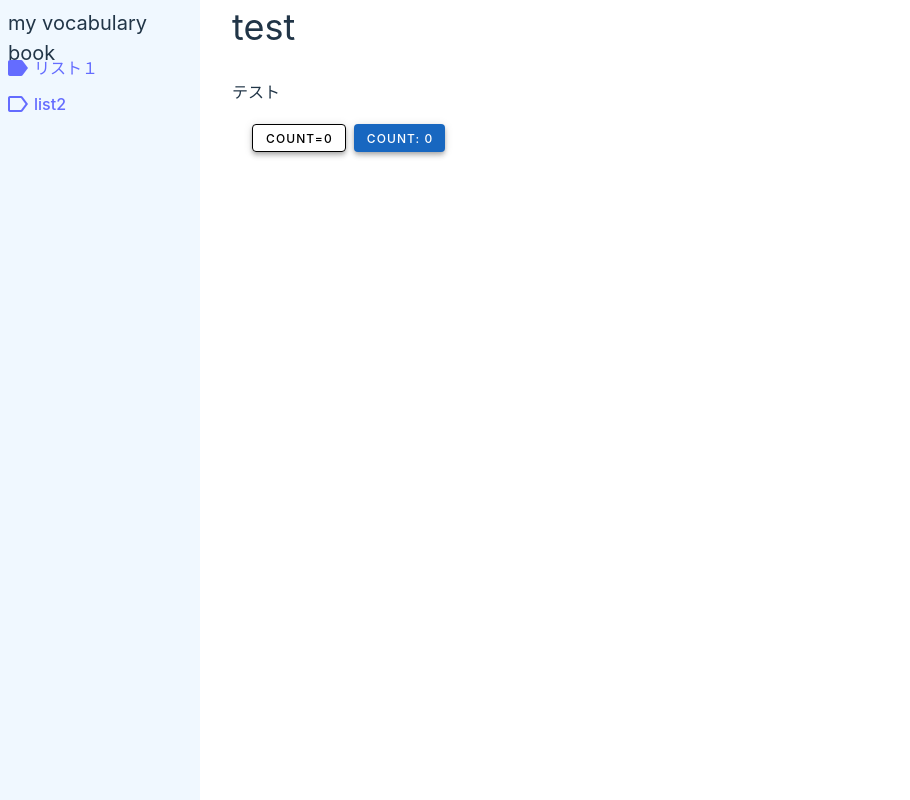
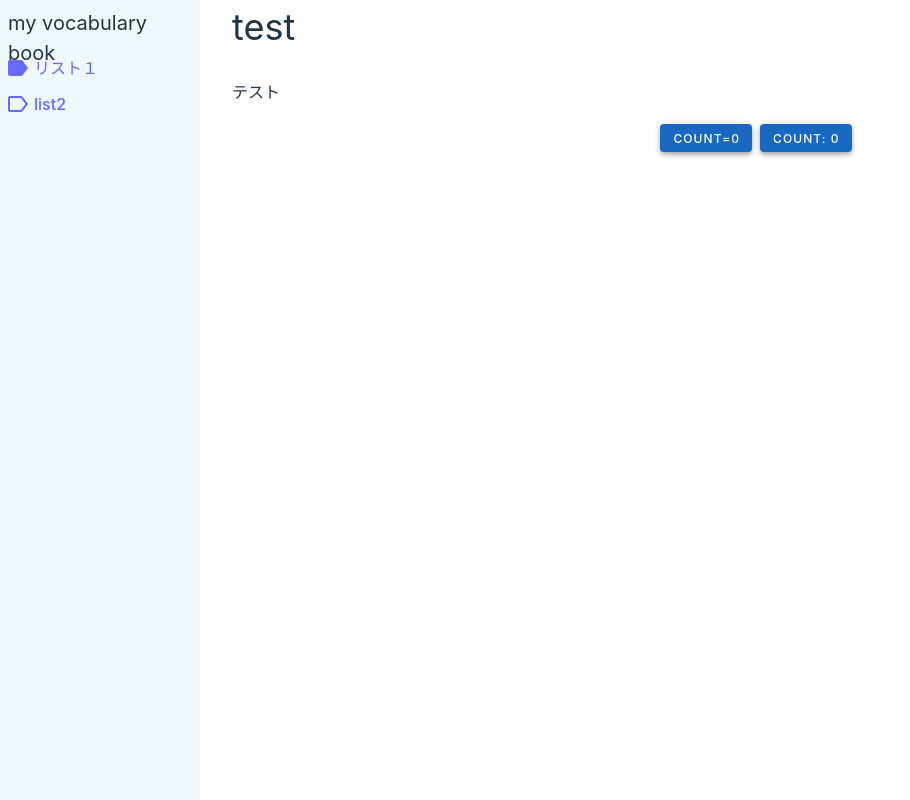
Before and after one commit to hisho-123/my-vocabulary-book_frontend, a Vue app: page /test in a window 1280 px wide. Shown: the whole page, without its empty margins (0-910 px from the left). Built offline with nearby package versions, Linux system fonts and the light colour scheme.

Commit message:
buttonコンポーネントを改善   ボタンを真ん中に配置できるように修正   iconを追加   第2ボタンの非活性状態を追加   他UIの調整

```diff
--- a/src/components/Button/index.vue
+++ b/src/components/Button/index.vue
@@ -20,7 +20,7 @@ type Props = {
   /**
   ボタンの位置
    */
-  position?: 'left' | 'right'
+  position?: 'left' | 'center' | 'right'
   /**
   セカンドボタンの有無
    */
@@ -29,6 +29,18 @@ type Props = {
   セカンドボタンのテキスト
    */
   secondBtnContent?: string
+  /**
+  セカンドボタンの非活性状態
+   */
+  secondBtnDisabled?: boolean
+  /**
+  セカンドボタンのアイコン
+   */
+  secondBtnIcon?: string
+  /**
+  アイコン
+   */
+  icon?: string
 }
 
 const props = withDefaults(defineProps<Props>(), {
@@ -37,8 +49,11 @@ const props = withDefaults(defineProps<Props>(), {
   content: 'click',
   disabled: false,
   size: 'small',
+  position: 'center',
   secondBtn: false,
-  secondBtnContent: 'cancel'
+  secondBtnContent: 'cancel',
+  secondBtnDisabled: false,
+  secondBtnIcon: undefined
 })
 
 const emit = defineEmits<{
@@ -48,23 +63,27 @@ const emit = defineEmits<{
 
 const position = 'position' + props.position
 
-const firstBtnColor = props.secondBtn ? 'primary' : props.color === 'primary' ? 'primary' : 'black'
+const firstBtnColor = props.secondBtn ? props.color : props.color === 'primary' ? 'primary' : 'black'
 const variant = firstBtnColor === 'primary' ? 'elevated' : 'outlined'
 const elevation = firstBtnColor === 'primary' ? 4 : 0
 
 </script>
 
 <template>
-  <div :class="position " class="flame">
+  <div :class="['position', `position-${props.position}`]" class="flame">
     <v-btn
       v-if="secondBtn"
       class="margin"
-      color="black"
-      variant="outlined"
+      :color="firstBtnColor"
+      :variant="variant"
       :size="size"
       :elevation="elevation"
+      :disabled="secondBtnDisabled"
       @click="emit('secondClick')"
-    >{{ secondBtnContent }}</v-btn>
+    >
+      <v-icon v-if="secondBtnIcon" :icon="secondBtnIcon" class="mr-2" />
+      {{ secondBtnContent }}
+    </v-btn>
     <v-btn
       class="margin"
       :color="firstBtnColor"
@@ -73,7 +92,10 @@ const elevation = firstBtnColor === 'primary' ? 4 : 0
       :elevation="elevation"
       :disabled="disabled"
       @click="emit('firstClick')"
-    >{{ content }}</v-btn>
+    >
+      <v-icon v-if="icon" :icon="icon" class="mr-2" />
+      {{ content }}
+    </v-btn>
   </div>
 </template>
 
@@ -82,13 +104,11 @@ const elevation = firstBtnColor === 'primary' ? 4 : 0
   display: flex;
   justify-content: center;
 
-  &left {
-    display: flex;
-    justify-content: start;
+  &-left {
+    justify-content: flex-start;
   }
-  &right {
-    display: flex;
-    justify-content: end;
+  &-right {
+    justify-content: flex-end;
   }
 }
 
```
